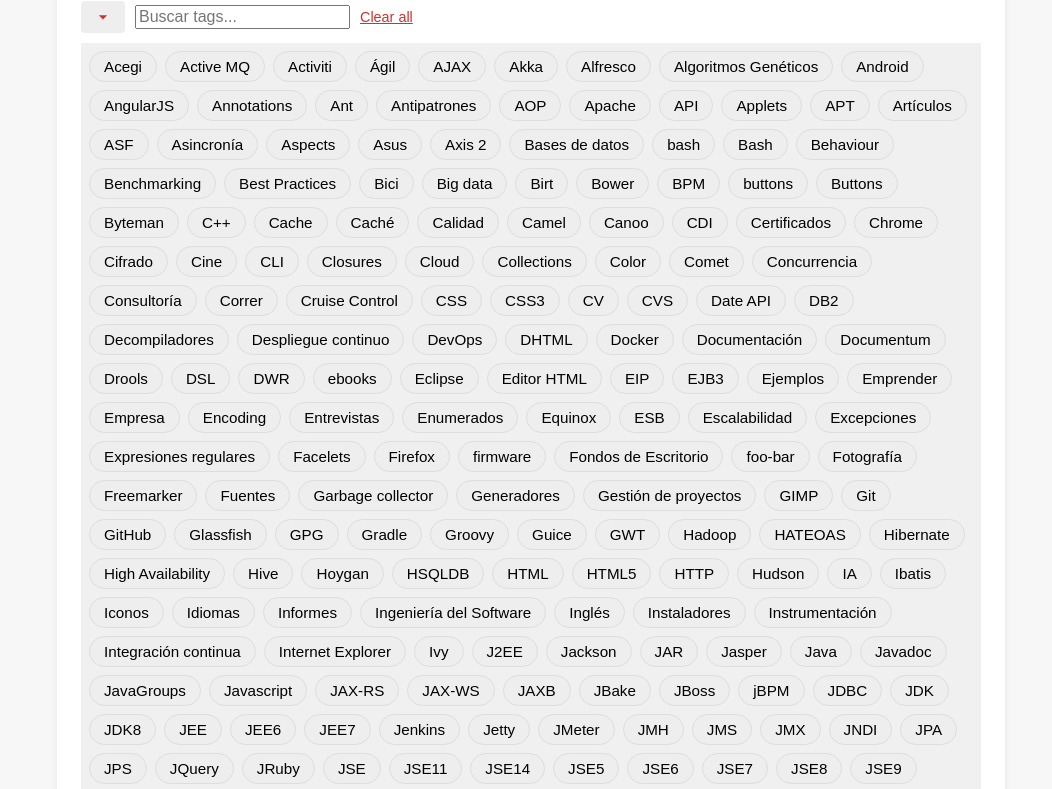
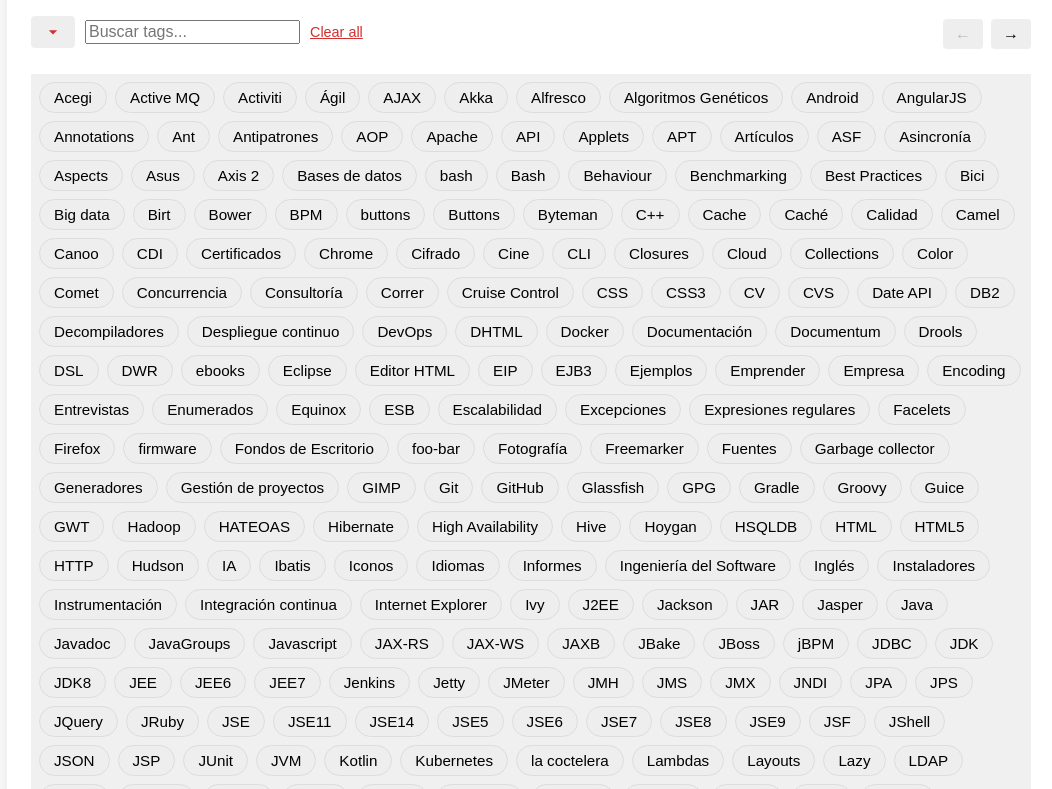
Before and after one commit to juanpablo-santos/bookmarks, a plain HTML site: page docs/index.html in a window 1280 px wide. Shown: the part 107-896 px from the top of the page, without its empty margins (109-1161 px from the left). Drawn offline with Linux system fonts and the light colour scheme.

Commit message:
pagination top

```diff
--- a/docs/app.js
+++ b/docs/app.js
@@ -12,6 +12,7 @@ let currentPage = 1;
 const tagsListEl = document.getElementById('tagsList');
 const bookmarksSectionEl = document.getElementById('bookmarksSection');
 const paginationEl = document.getElementById('pagination');
+const paginationTopEl = document.getElementById('paginationTop');
 
 // --- Fetch bookmarks.json ---
 fetch('bookmarks.json')
@@ -98,7 +99,10 @@ function renderBookmarks() {
 function renderPagination() {
   const bookmarks = getFilteredBookmarks();
   const totalPages = Math.ceil(bookmarks.length / PAGE_SIZE);
-  paginationEl.innerHTML = '';
+
+  // Helper to render pagination controls into a given element
+  function renderControls(paginationElement) {
+    paginationElement.innerHTML = '';
     if (totalPages <= 1) return;
 
     // Previous button
@@ -112,7 +116,7 @@ function renderPagination() {
         renderPagination();
       }
     };
-  paginationEl.appendChild(prevBtn);
+    paginationElement.appendChild(prevBtn);
 
     // Next button
     const nextBtn = document.createElement('button');
@@ -125,5 +129,9 @@ function renderPagination() {
         renderPagination();
       }
     };
-  paginationEl.appendChild(nextBtn);
+    paginationElement.appendChild(nextBtn);
   }
+
+  renderControls(paginationTopEl);
+  renderControls(paginationEl);
+}
--- a/docs/index.html
+++ b/docs/index.html
@@ -6,9 +6,9 @@
   <title>Bookmarks</title>
   <style>
     body { font-family: Arial, sans-serif; background: #f7f7f7; margin: 0; padding: 0; }
-    .container { max-width: 900px; margin: 30px auto; background: #fff; border-radius: 8px; box-shadow: 0 2px 8px #0001; padding: 24px; }
+    .container { max-width: 1000px; margin: 30px auto; background: #fff; border-radius: 8px; box-shadow: 0 2px 8px #0001; padding: 24px; }
     h1 { font-size: 1.3em; margin-bottom: 16px; }
-    .tags-section { margin-bottom: 24px; }
+    .tags-section { margin-bottom: 12px; }
     .tags-filter { margin-bottom: 10px; font-size: 1em;}
     .tags-list { display: flex; flex-wrap: wrap; gap: 8px; background-color: #f0f0f0; padding: 8px; }
     .tag { background: #eee; border: 1px solid #ddd; border-radius: 16px; padding: 6px 14px; cursor: pointer; font-size: 0.95em; transition: background 0.2s; }
@@ -29,7 +29,7 @@
     .pagination button { background: #eee; border: none; border-radius: 4px; padding: 6px 12px; cursor: pointer; font-size: 1em; }
     .pagination button.active, .pagination button:hover { background: #d32f2f; color: #fff; }
     .pagination button:disabled { background: #eee; color: #bbb; cursor: not-allowed; }
-    @media (max-width: 800px) { .container { padding: 10px; } }
+    @media (max-width: 900px) { .container { padding: 10px; } }
   </style>
 </head>
 <body>
@@ -44,6 +44,7 @@
         </button>
         <input class="tags-filter" type="text" placeholder="Buscar tags..." oninput="filterTags(this.value)">
         <a href="#" class="clear-tags" onclick="clearAllTags(); return false;">Clear all</a>
+        <div class="pagination" id="paginationTop" style="margin-left:auto; margin-bottom: 25px;"></div>
       </div>
       <div class="tags-list" id="tagsList"></div>
     </div>
```
Lines whose indentation alone changed are shown as unchanged.
